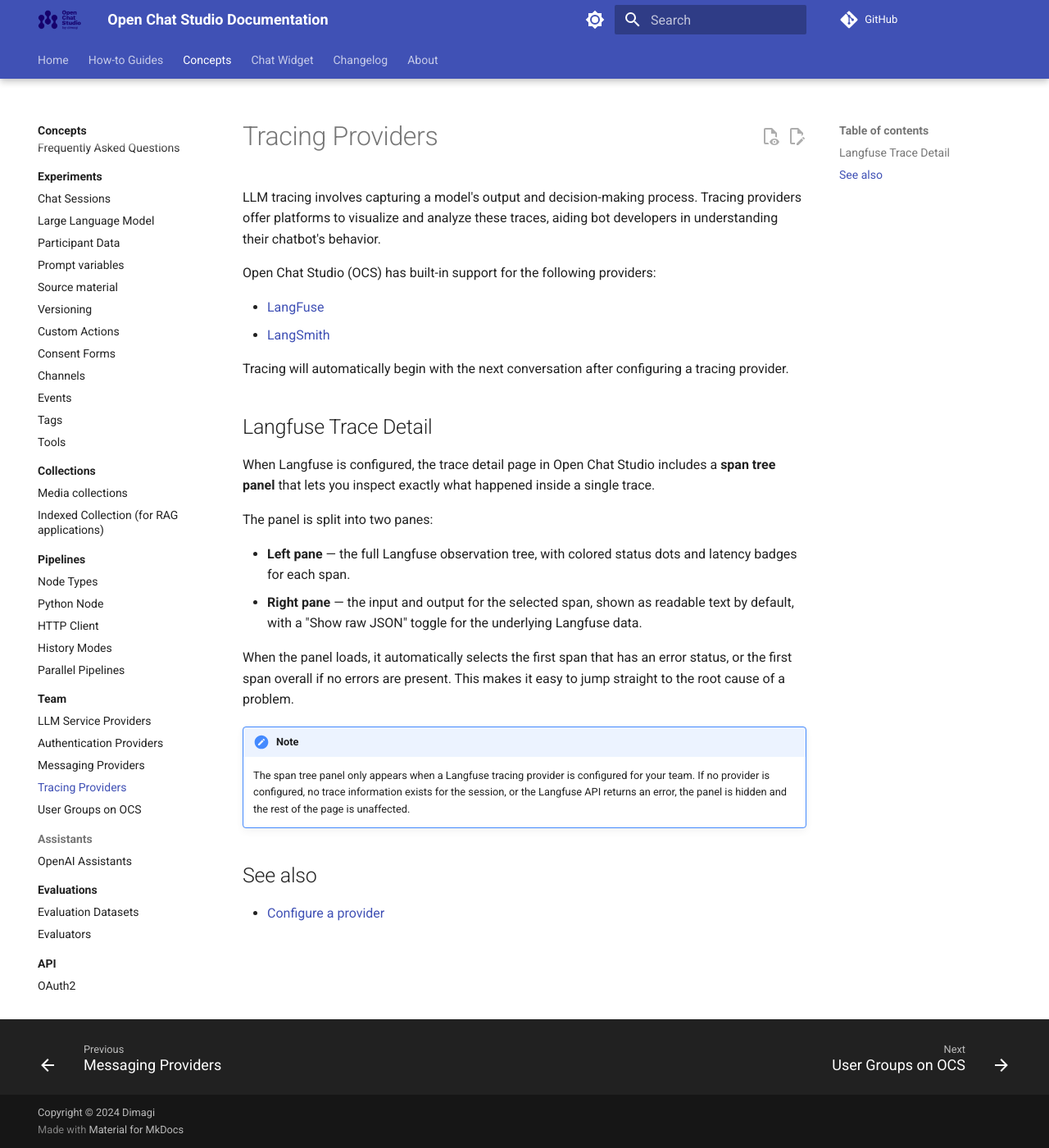
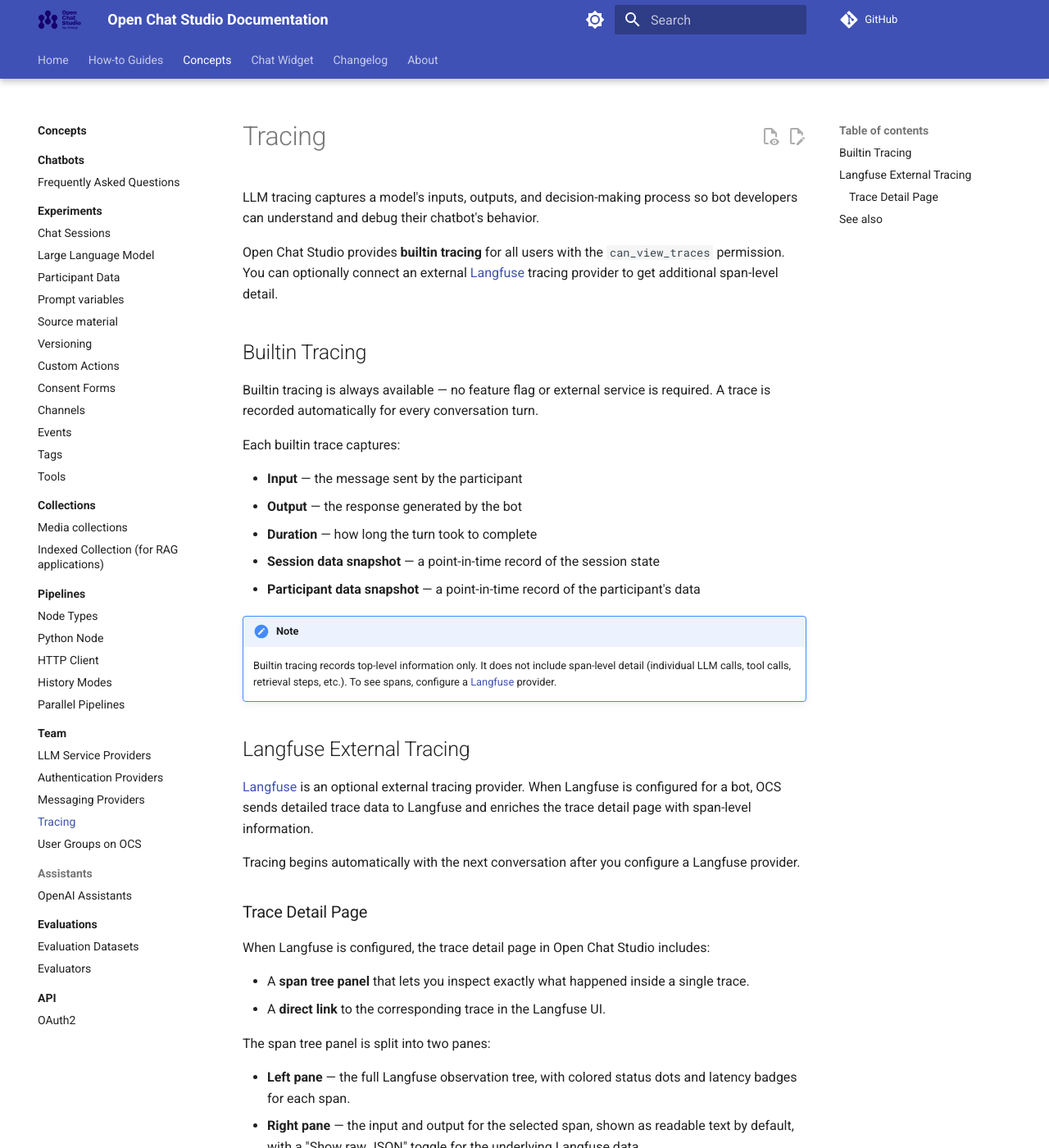
Before and after one commit to dimagi/open-chat-studio-docs, an MkDocs documentation site: the page built from docs/concepts/team/tracing_providers.md, in a window 1280 px wide and 1400 px high. Shown: the whole window at 82% size. Built offline with MkDocs 1.6.1 and Material for MkDocs 9.7.7, drawn with Linux system fonts in a browser that asks for light colours; a script that is not in the unit is left out; comment, search, counter and statistics services are not loaded; some of the changed text lies outside the part shown.

Commit message:
update changelog and docs from OCS PR #2933
Co-Authored-By: Claude Sonnet 4.6 <noreply@anthropic.com>

```diff
--- a/docs/concepts/team/tracing_providers.md
+++ b/docs/concepts/team/tracing_providers.md
@@ -1,20 +1,38 @@
-# Tracing Providers
+# Tracing
 
-LLM tracing involves capturing a model's output and decision-making process. Tracing providers offer platforms to visualize and analyze these traces, aiding bot developers in understanding their chatbot's behavior.
+LLM tracing captures a model's inputs, outputs, and decision-making process so bot developers can understand and debug their chatbot's behavior.
 
-Open Chat Studio (OCS) has built-in support for the following providers:
+Open Chat Studio provides **builtin tracing** for all users with the `can_view_traces` permission. You can optionally connect an external [Langfuse][langfuse] tracing provider to get additional span-level detail.
 
-- [LangFuse][langfuse]
-- [LangSmith][langsmith]
+## Builtin Tracing
 
+Builtin tracing is always available — no feature flag or external service is required. A trace is recorded automatically for every conversation turn.
 
-Tracing will automatically begin with the next conversation after configuring a tracing provider.
+Each builtin trace captures:
 
-## Langfuse Trace Detail
+- **Input** — the message sent by the participant
+- **Output** — the response generated by the bot
+- **Duration** — how long the turn took to complete
+- **Session data snapshot** — a point-in-time record of the session state
+- **Participant data snapshot** — a point-in-time record of the participant's data
 
-When Langfuse is configured, the trace detail page in Open Chat Studio includes a **span tree panel** that lets you inspect exactly what happened inside a single trace.
+!!! note
+    Builtin tracing records top-level information only. It does not include span-level detail (individual LLM calls, tool calls, retrieval steps, etc.). To see spans, configure a [Langfuse](#langfuse-external-tracing) provider.
 
-The panel is split into two panes:
+## Langfuse External Tracing
+
+[Langfuse][langfuse] is an optional external tracing provider. When Langfuse is configured for a bot, OCS sends detailed trace data to Langfuse and enriches the trace detail page with span-level information.
+
+Tracing begins automatically with the next conversation after you configure a Langfuse provider.
+
+### Trace Detail Page
+
+When Langfuse is configured, the trace detail page in Open Chat Studio includes:
+
+- A **span tree panel** that lets you inspect exactly what happened inside a single trace.
+- A **direct link** to the corresponding trace in the Langfuse UI.
+
+The span tree panel is split into two panes:
 
 - **Left pane** — the full Langfuse observation tree, with colored status dots and latency badges for each span.
 - **Right pane** — the input and output for the selected span, shown as readable text by default, with a "Show raw JSON" toggle for the underlying Langfuse data.
@@ -22,11 +40,11 @@ The panel is split into two panes:
 When the panel loads, it automatically selects the first span that has an error status, or the first span overall if no errors are present. This makes it easy to jump straight to the root cause of a problem.
 
 !!! note
-    The span tree panel only appears when a Langfuse tracing provider is configured for your team. If no provider is configured, no trace information exists for the session, or the Langfuse API returns an error, the panel is hidden and the rest of the page is unaffected.
+    The span tree panel only appears when a Langfuse tracing provider is configured for your bot. If no Langfuse provider is configured, no trace information exists for the session, or the Langfuse API returns an error, the panel is hidden and the rest of the page is unaffected.
 
 ## See also
+
 - [Configure a provider](../../how-to/configure_providers.md)
 
 
 [langfuse]: https://langfuse.com/docs
-[langsmith]: https://www.langchain.com/langsmith
```
Also changed, not shown: docs/changelog.md (+3 -0 lines).
